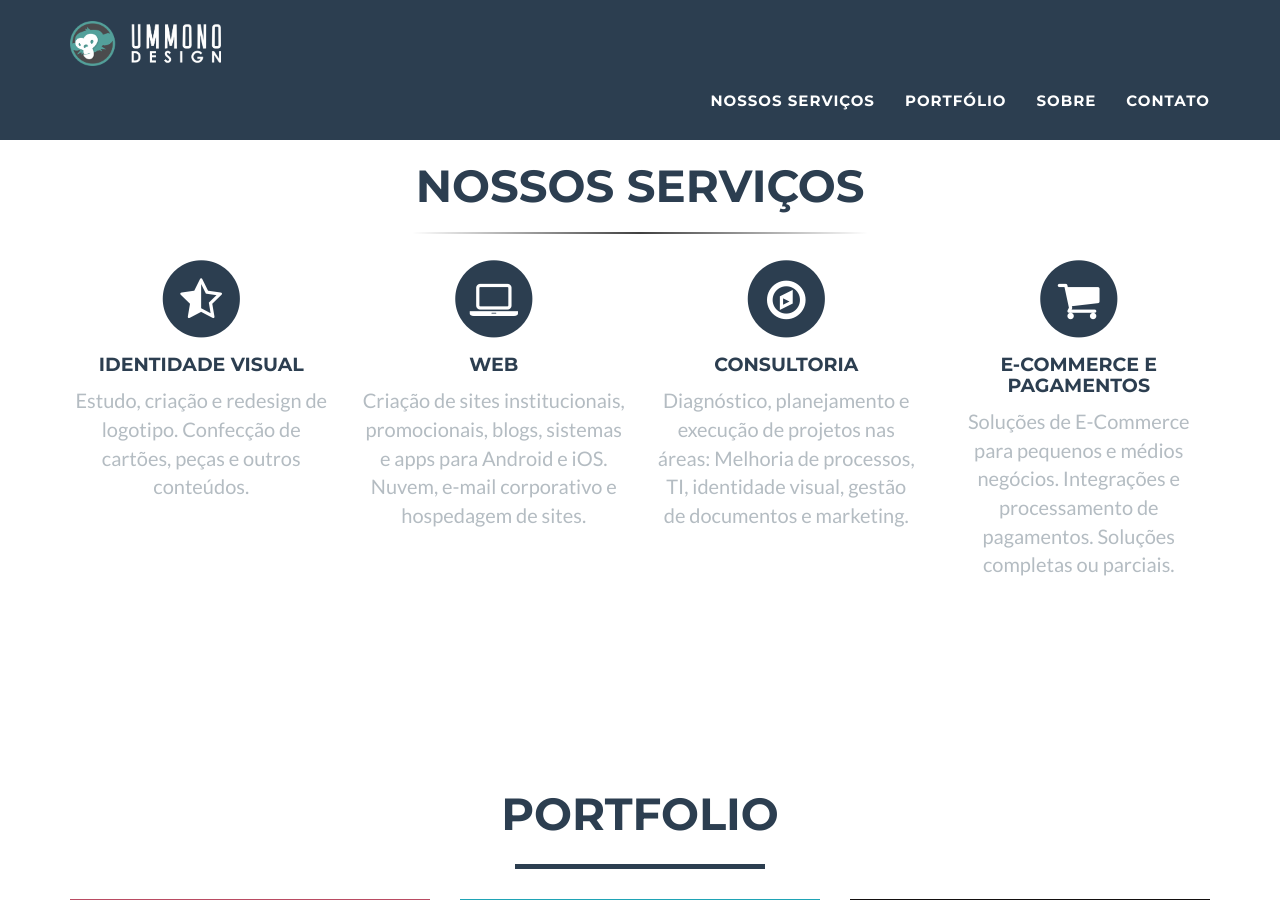
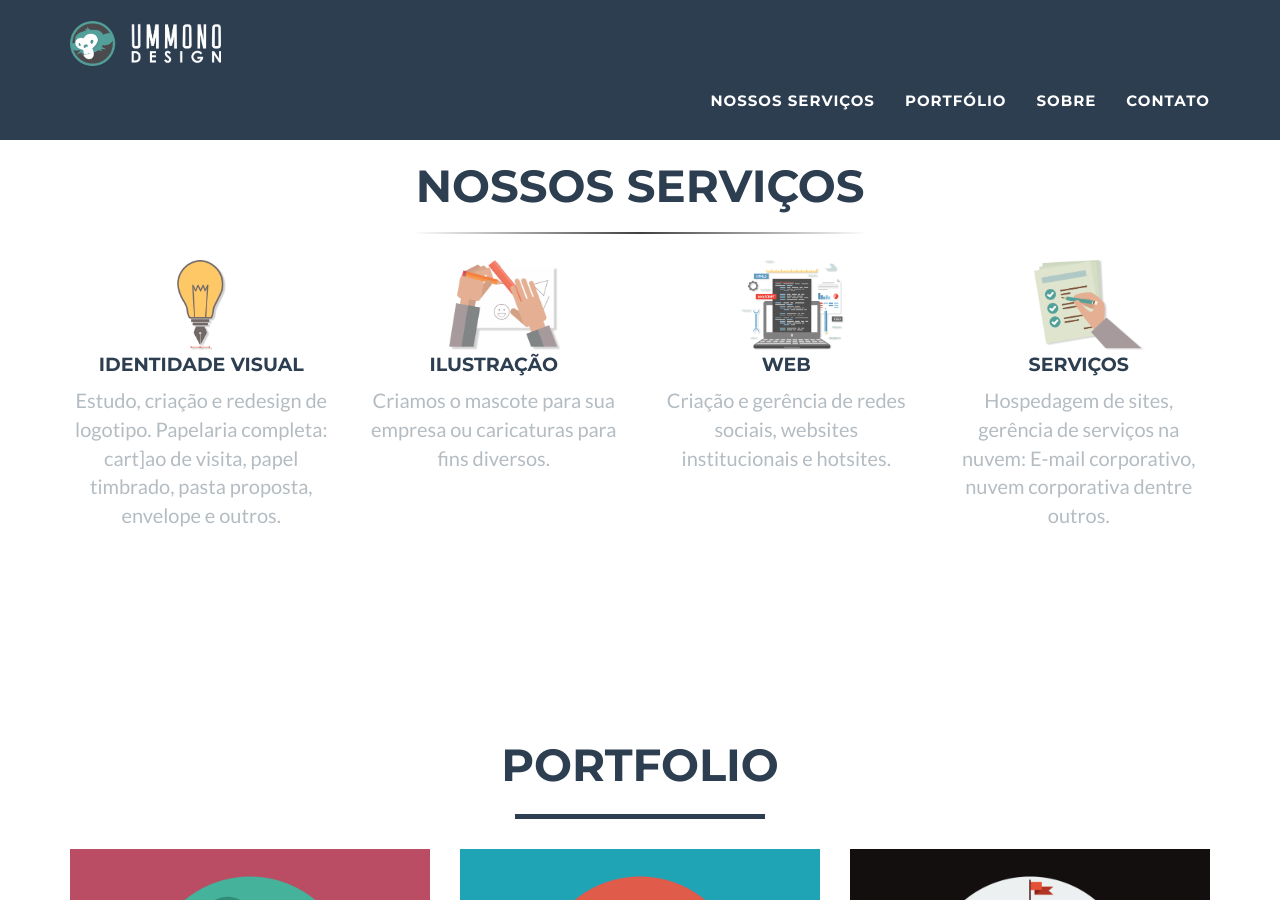
Before and after one commit to GutoPassos/gutopassos.github.io, a Jekyll site: the page built from index.html, in a window 1280 px wide and 900 px high, scrolled down 749 px. Built offline with Jekyll 4.4.1, drawn with Linux system fonts in a browser that asks for light colours.

Commit message:
Ajust for new icons

```diff
--- a/_includes/css/main.css
+++ b/_includes/css/main.css
@@ -142,6 +142,10 @@
 
 }
 
+#img_services {
+    align-content: center;
+    height: 100%;
+}
 
 hr.service{
     border: 0;
--- a/_includes/services.html
+++ b/_includes/services.html
@@ -10,35 +10,31 @@
             <div class="row text-center">
               <div class="col-md-3">
                   <span class="fa-stack fa-3x">
-                      <i class="fa fa-circle fa-stack-2x text-primary"></i>
-                      <i class="fa fa-star-half-o fa-stack-1x fa-inverse"></i>
+                      <img id="img_services" src="../img/1.png" />
                   </span>
                   <h4 class="service-heading">Identidade visual</h4>
-                  <p class="text-muted" align="center">Estudo, criação e redesign de logotipo. Confecção de cartões, peças e outros conteúdos.</p>
+                  <p class="text-muted" align="center">Estudo, criação e redesign de logotipo. Papelaria completa: cart]ao de visita, papel timbrado, pasta proposta, envelope e outros.</p>
               </div>
               <div class="col-md-3">
                   <span class="fa-stack fa-3x">
-                      <i class="fa fa-circle fa-stack-2x text-primary"></i>
-                      <i class="fa fa-laptop fa-stack-1x fa-inverse"></i>
+                      <img id="img_services" src="../img/2.png" />
                   </span>
-                  <h4 class="service-heading">Web</h4>
-                  <p class="text-muted" align="center">Criação de sites institucionais, promocionais, blogs, sistemas e apps para Android e iOS. Nuvem, e-mail corporativo e hospedagem de sites.</p>
+                  <h4 class="service-heading">Ilustração</h4>
+                  <p class="text-muted" align="center">Criamos o mascote para sua empresa ou caricaturas para fins diversos.</p>
               </div>
               <div class="col-md-3">
                   <span class="fa-stack fa-3x">
-                      <i class="fa fa-circle fa-stack-2x text-primary"></i>
-                      <i class="fa fa fa-compass fa-stack-1x fa-inverse"></i>
+                      <img id="img_services" src="../img/3.png" />
                   </span>
-                  <h4 class="service-heading">Consultoria</h4>
-                  <p class="text-muted" align="center">Diagnóstico, planejamento e execução de projetos nas áreas: Melhoria de processos, TI, identidade visual, gestão de documentos e marketing.</p>
+                  <h4 class="service-heading">Web</h4>
+                  <p class="text-muted" align="center">Criação e gerência de redes sociais, websites institucionais e hotsites.</p>
               </div>
                 <div class="col-md-3">
                     <span class="fa-stack fa-3x">
-                        <i class="fa fa-circle fa-stack-2x text-primary"></i>
-                        <i class="fa fa-shopping-cart fa-stack-1x fa-inverse"></i>
+                        <img id="img_services" src="../img/4.png" />
                     </span>
-                    <h4 class="service-heading">E-Commerce e pagamentos</h4>
-                    <p class="text-muted" align="center">Soluções de E-Commerce para pequenos e médios negócios. Integrações e processamento de pagamentos. Soluções completas ou parciais.</p>
+                    <h4 class="service-heading">Serviços</h4>
+                    <p class="text-muted" align="center">Hospedagem de sites, gerência de serviços na nuvem: E-mail corporativo, nuvem corporativa dentre outros.</p>
                 </div>
             </div>
         </div>
```
